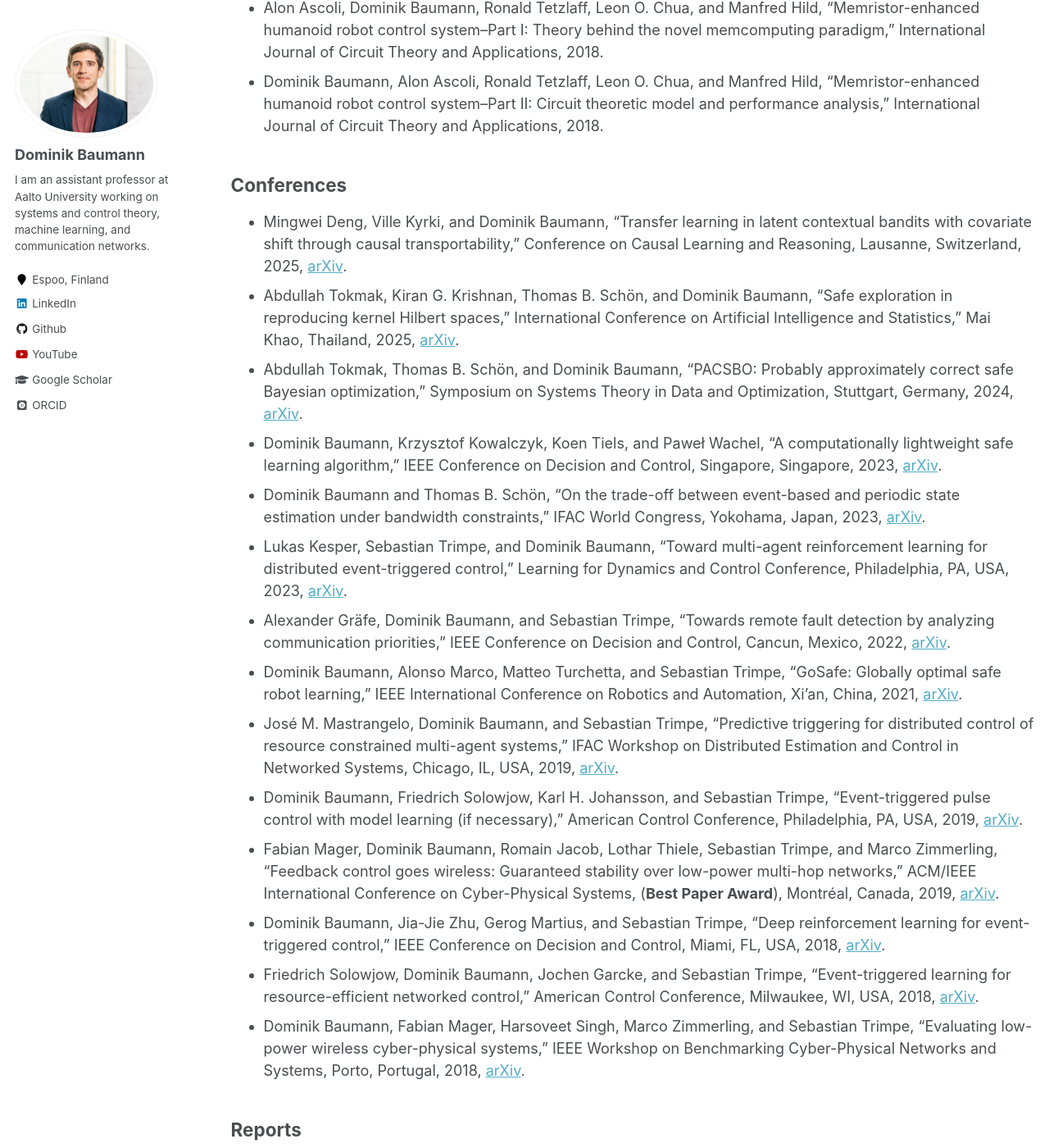
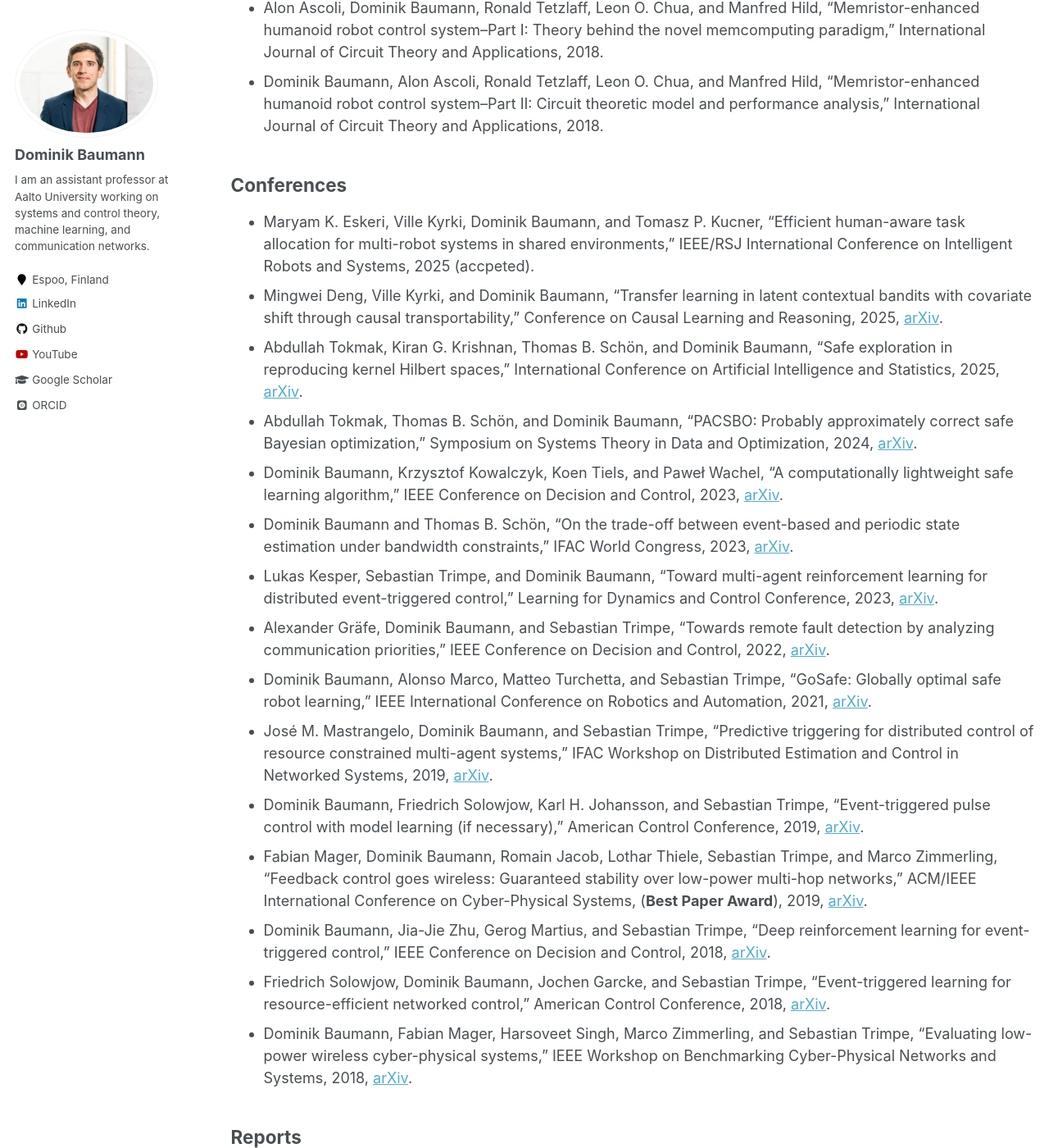
Before and after one commit to baumanndominik/baumanndominik.github.io, a Jekyll site: the page built from _pages/publications.md, in a window 1280 px wide and 1400 px high, scrolled down 1293 px. Shown: the whole window at 82% size. Built offline with Jekyll 4.4.1, drawn with Linux system fonts in a browser that asks for light colours; some web fonts are replaced.

Commit message:
new paper

```diff
--- a/_pages/publications.md
+++ b/_pages/publications.md
@@ -27,20 +27,21 @@ You can also find my articles on [my Google Scholar profile](https://scholar.goo
 
 ## Conferences
 
-* Mingwei Deng, Ville Kyrki, and Dominik Baumann, "Transfer learning in latent contextual bandits with covariate shift through causal transportability," Conference on Causal Learning and Reasoning, Lausanne, Switzerland, 2025, [arXiv](https://arxiv.org/abs/2502.20153).
-* Abdullah Tokmak, Kiran G. Krishnan, Thomas B. Schön, and Dominik Baumann, "Safe exploration in reproducing kernel Hilbert spaces," International Conference on Artificial Intelligence and Statistics," Mai Khao, Thailand, 2025, [arXiv](https://arxiv.org/abs/2503.10352).
-* Abdullah Tokmak, Thomas B. Schön, and Dominik Baumann, "PACSBO: Probably approximately correct safe Bayesian optimization," Symposium on Systems Theory in Data and Optimization, Stuttgart, Germany, 2024, [arXiv](https://arxiv.org/abs/2409.01163).
-* Dominik Baumann, Krzysztof Kowalczyk, Koen Tiels, and Paweł Wachel, "A computationally lightweight safe learning algorithm," IEEE Conference on Decision and Control, Singapore, Singapore, 2023, [arXiv](https://arxiv.org/abs/2309.03672).
-* Dominik Baumann and Thomas B. Schön, "On the trade-off between event-based and periodic state estimation under bandwidth constraints," IFAC World Congress, Yokohama, Japan, 2023, [arXiv](https://arxiv.org/abs/2304.00559).
-* Lukas Kesper, Sebastian Trimpe, and Dominik Baumann, "Toward multi-agent reinforcement learning for distributed event-triggered control," Learning for Dynamics and Control Conference, Philadelphia, PA, USA, 2023, [arXiv](http://arxiv.org/abs/2305.08723).
-* Alexander Gräfe, Dominik Baumann, and Sebastian Trimpe, "Towards remote fault detection by analyzing communication priorities," IEEE Conference on Decision and Control, Cancun, Mexico, 2022, [arXiv](https://arxiv.org/abs/2209.15498).
-* Dominik Baumann, Alonso Marco, Matteo Turchetta, and Sebastian Trimpe, “GoSafe: Globally optimal safe robot learning,” IEEE International Conference on Robotics and Automation, Xi’an, China, 2021, [arXiv](https://arxiv.org/abs/2105.13281).
-* José M. Mastrangelo, Dominik Baumann, and Sebastian Trimpe, “Predictive triggering for distributed control of resource constrained multi-agent systems,” IFAC Workshop on Distributed Estimation and Control in Networked Systems, Chicago, IL, USA, 2019, [arXiv](https://arxiv.org/abs/1907.12300).
-* Dominik Baumann, Friedrich Solowjow, Karl H. Johansson, and Sebastian Trimpe, “Event-triggered pulse control with model learning (if necessary),” American Control Conference, Philadelphia, PA, USA, 2019, [arXiv](https://arxiv.org/abs/1903.08046).
-* Fabian Mager, Dominik Baumann, Romain Jacob, Lothar Thiele, Sebastian Trimpe, and Marco Zimmerling, “Feedback control goes wireless: Guaranteed stability over low-power multi-hop networks,” ACM/IEEE International Conference on Cyber-Physical Systems, (**Best Paper Award**), Montréal, Canada, 2019, [arXiv](https://arxiv.org/abs/1804.08986).
-* Dominik Baumann, Jia-Jie Zhu, Gerog Martius, and Sebastian Trimpe, “Deep reinforcement learning for event-triggered control,” IEEE Conference on Decision and Control, Miami, FL, USA, 2018, [arXiv](https://arxiv.org/abs/1809.05152).
-* Friedrich Solowjow, Dominik Baumann, Jochen Garcke, and Sebastian Trimpe, “Event-triggered learning for resource-efficient networked control,” American Control Conference, Milwaukee, WI, USA, 2018, [arXiv](https://arxiv.org/abs/1803.01802).
-* Dominik Baumann, Fabian Mager, Harsoveet Singh, Marco Zimmerling, and Sebastian Trimpe, “Evaluating low-power wireless cyber-physical systems,” IEEE Workshop on Benchmarking Cyber-Physical Networks and Systems, Porto, Portugal, 2018, [arXiv](https://arxiv.org/abs/1804.09582).
+* Maryam K. Eskeri, Ville Kyrki, Dominik Baumann, and Tomasz P. Kucner, "Efficient human-aware task allocation for multi-robot systems in shared environments," IEEE/RSJ International Conference on Intelligent Robots and Systems, 2025 (accpeted).
+* Mingwei Deng, Ville Kyrki, and Dominik Baumann, "Transfer learning in latent contextual bandits with covariate shift through causal transportability," Conference on Causal Learning and Reasoning, 2025, [arXiv](https://arxiv.org/abs/2502.20153).
+* Abdullah Tokmak, Kiran G. Krishnan, Thomas B. Schön, and Dominik Baumann, "Safe exploration in reproducing kernel Hilbert spaces," International Conference on Artificial Intelligence and Statistics, 2025, [arXiv](https://arxiv.org/abs/2503.10352).
+* Abdullah Tokmak, Thomas B. Schön, and Dominik Baumann, "PACSBO: Probably approximately correct safe Bayesian optimization," Symposium on Systems Theory in Data and Optimization, 2024, [arXiv](https://arxiv.org/abs/2409.01163).
+* Dominik Baumann, Krzysztof Kowalczyk, Koen Tiels, and Paweł Wachel, "A computationally lightweight safe learning algorithm," IEEE Conference on Decision and Control, 2023, [arXiv](https://arxiv.org/abs/2309.03672).
+* Dominik Baumann and Thomas B. Schön, "On the trade-off between event-based and periodic state estimation under bandwidth constraints," IFAC World Congress, 2023, [arXiv](https://arxiv.org/abs/2304.00559).
+* Lukas Kesper, Sebastian Trimpe, and Dominik Baumann, "Toward multi-agent reinforcement learning for distributed event-triggered control," Learning for Dynamics and Control Conference, 2023, [arXiv](http://arxiv.org/abs/2305.08723).
+* Alexander Gräfe, Dominik Baumann, and Sebastian Trimpe, "Towards remote fault detection by analyzing communication priorities," IEEE Conference on Decision and Control, 2022, [arXiv](https://arxiv.org/abs/2209.15498).
+* Dominik Baumann, Alonso Marco, Matteo Turchetta, and Sebastian Trimpe, “GoSafe: Globally optimal safe robot learning,” IEEE International Conference on Robotics and Automation, 2021, [arXiv](https://arxiv.org/abs/2105.13281).
+* José M. Mastrangelo, Dominik Baumann, and Sebastian Trimpe, “Predictive triggering for distributed control of resource constrained multi-agent systems,” IFAC Workshop on Distributed Estimation and Control in Networked Systems, 2019, [arXiv](https://arxiv.org/abs/1907.12300).
+* Dominik Baumann, Friedrich Solowjow, Karl H. Johansson, and Sebastian Trimpe, “Event-triggered pulse control with model learning (if necessary),” American Control Conference, 2019, [arXiv](https://arxiv.org/abs/1903.08046).
+* Fabian Mager, Dominik Baumann, Romain Jacob, Lothar Thiele, Sebastian Trimpe, and Marco Zimmerling, “Feedback control goes wireless: Guaranteed stability over low-power multi-hop networks,” ACM/IEEE International Conference on Cyber-Physical Systems, (**Best Paper Award**), 2019, [arXiv](https://arxiv.org/abs/1804.08986).
+* Dominik Baumann, Jia-Jie Zhu, Gerog Martius, and Sebastian Trimpe, “Deep reinforcement learning for event-triggered control,” IEEE Conference on Decision and Control, 2018, [arXiv](https://arxiv.org/abs/1809.05152).
+* Friedrich Solowjow, Dominik Baumann, Jochen Garcke, and Sebastian Trimpe, “Event-triggered learning for resource-efficient networked control,” American Control Conference, 2018, [arXiv](https://arxiv.org/abs/1803.01802).
+* Dominik Baumann, Fabian Mager, Harsoveet Singh, Marco Zimmerling, and Sebastian Trimpe, “Evaluating low-power wireless cyber-physical systems,” IEEE Workshop on Benchmarking Cyber-Physical Networks and Systems, 2018, [arXiv](https://arxiv.org/abs/1804.09582).
 
 ## Reports
 
```
